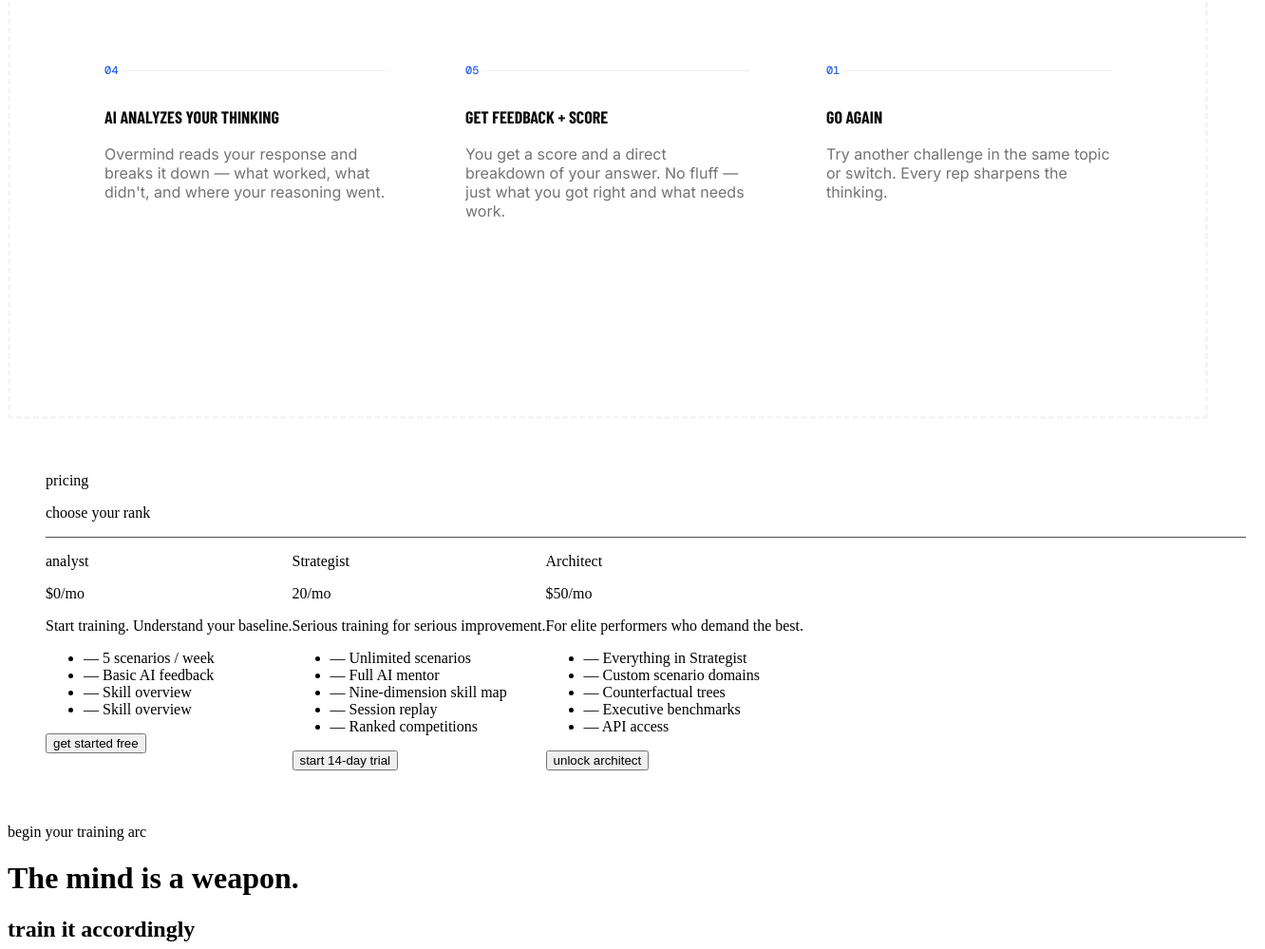
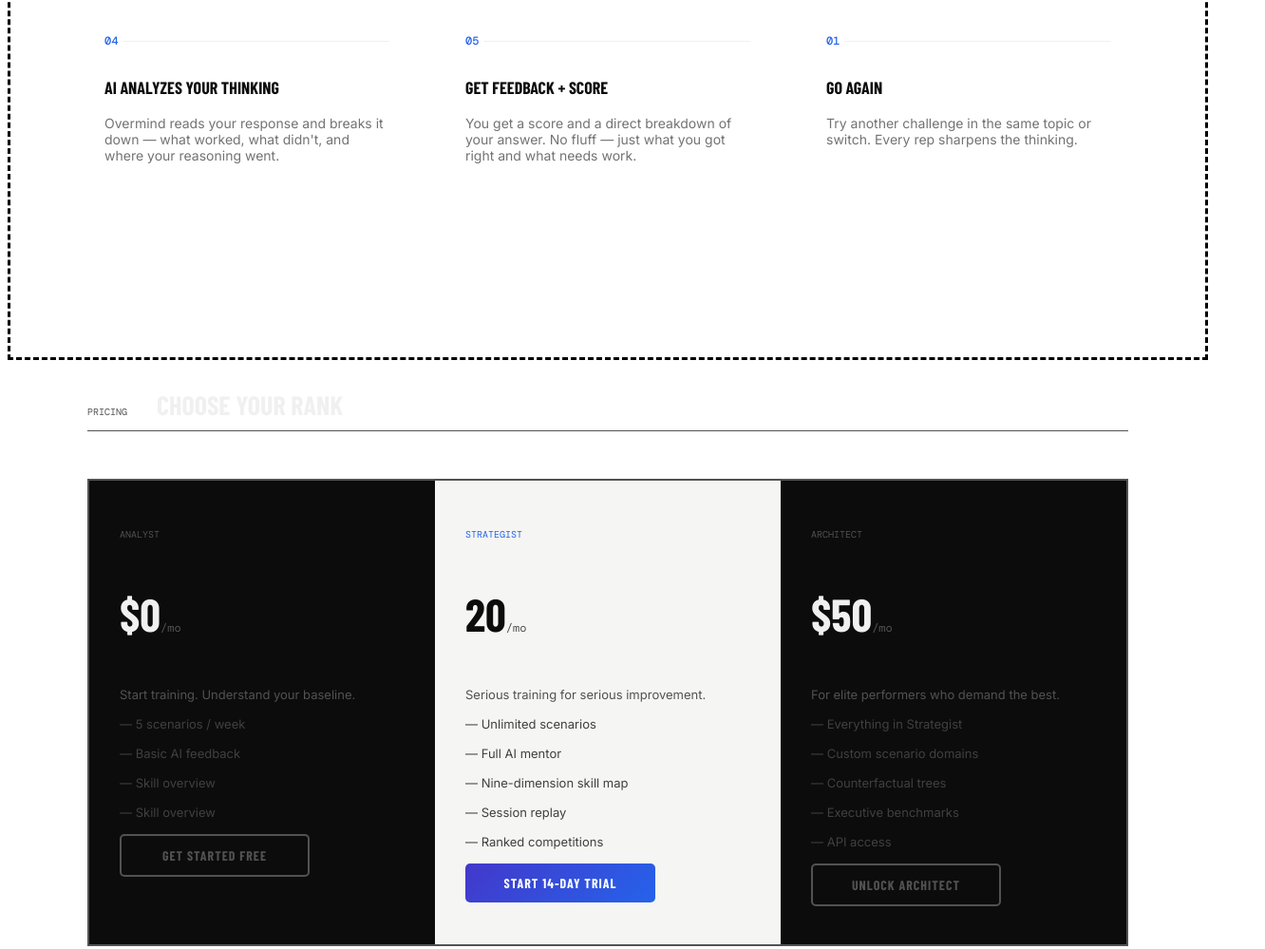
Before and after one commit to LukeMmanyi/overmind-web-app, a plain HTML site: page index.html in a window 1280 px wide. Shown: the part 2516-3515 px from the top of the page at 95% size, 1332 px wide, since content can reach past the window. Drawn offline with nearby package versions, Linux system fonts and the light colour scheme; a web font is replaced by a local one.

Commit message:
finished pricing section

```diff
--- a/index.html
+++ b/index.html
@@ -234,20 +234,20 @@
 
 
       <div id="pricing" class="pricing">
-        <div class="pricing boxes">
+
+        <div class="pricing-info">
         <div class="pricing-head">
           <p class="pricing-h">
-            pricing
+            pricing   <span class="pricing-head-p">  choose your rank</span>
           </p>
+          <div class="pricing-line"></div>
 
-          <p class="pricing-p">
-            choose your rank
-          </p>
         </div>
 
-        <div class="line"></div>
+
 
         <div class="pricing-boxes">
+
           <div class="box-1">
             <p class="pricing-title">
               analyst
@@ -269,11 +269,11 @@
           </div>
 
            <div class="box-2">
-            <p class="pricing-title">
+            <p class="pricing-title-s">
               Strategist
             </p>
 
-            <p class="price">20<span class="month">/mo</span></p>
+            <p class="price-s">20<span class="month">/mo</span></p>
 
             <p class="pricing-p">Serious training for serious improvement.</p>
 
@@ -286,7 +286,7 @@
 
             </ul>
 
-            <button class="price-button">start 14-day trial</button>
+            <button class="price-button-s">start 14-day trial</button>
           </div>
 
            <div class="box-3">
--- a/styles.css
+++ b/styles.css
@@ -252,7 +252,7 @@ align-items: center;
 }
 
 .how-it-works {
-  border-color: #F5F5F3;
+
   border-style: dashed;
    margin-top: 100px;
    padding: 150px;
@@ -334,19 +334,171 @@ align-items: center;
   color: #737373;
   font-family: inter;
   font-weight: 400;
-  -width: 60ch;
-  font-size: 14;
+  font-size: 14px;
 }
 
 .pricing {
- padding: 20px;
-  width: 100%;
+  padding: 20px;
+  display: flex;
+  justify-content: center;
+  align-items: center;
 }
+
+
 
 .pricing-boxes {
   display: flex;
+  justify-content: center;
+  align-items: stretch;
+  margin-top: 50px;
 }
 
 .box-1,.box-2, .box-3 {
-  padding
+  padding: 40px 32px;
+  flex-direction: column;
+  width: 300px;
 }
+
+
+
+.pricing-h {
+  font-family: DM Mono;
+  font-weight: 400;
+  font-size:10px;
+  color: #525252;
+  text-transform: uppercase;
+}
+
+.pricing-head-p {
+font-family: Barlow Condensed;
+font-size: 28px;
+font-weight: 900;
+color: #F0F0F0;
+margin-left: 25px;
+}
+
+.pricing-line {
+  height: 1px;
+  width: 100%;
+  background-color:#525252 ;
+}
+
+.pricing-title {
+  font-family: DM Mono;
+  font-size: 10px;
+  font-weight: 400;
+  color: #525252;
+  text-transform: uppercase;
+
+}
+
+.price {
+  font-family: Barlow Condensed;
+  color: #F0F0F0;
+  font-weight: 900;
+  font-size: 48px;
+}
+
+.month {
+  font-family: Dm Mono;
+    color: #525252;
+    font-weight: 400;
+    font-size: 12px;
+}
+
+.pricing-p {
+  font-family: inter;
+  font-weight: 400;
+  font-size: 13px;
+  color: #525252;
+}
+
+.price-list {
+   list-style-type: none;
+   color: #404040;
+   font-family: inter;
+   font-weight: 400;
+   font-size: 13px;
+    padding-left: 0;
+}
+
+.price-list li {
+  margin-top: 15px;
+  margin-bottom: 15px;
+}
+
+
+
+.price-button {
+  padding: 12px ;
+  color:#525252 ;
+  font-size: 14px;
+  font-weight: 800;
+  text-transform: uppercase;
+  background-color: transparent;
+  border-style: solid;
+  border-color: #525252;
+  font-family: Barlow Condensed;
+  width: 200px;
+  letter-spacing: 1px;
+  border-radius: 5px;
+  cursor: pointer;
+   margin-top: auto;
+}
+
+.box-1 {
+  background-color:#0c0c0c ;
+  border-top-style: solid;
+  border-left-style: solid;
+  border-bottom-style: solid;
+  border-color: #525252;
+   border-width: 2px;
+}
+
+.box-3 {
+   background-color:#0c0c0c ;
+  border-top-style: solid;
+  border-right-style: solid;
+  border-bottom-style: solid;
+  border-color: #525252;
+  border-width: 2px;
+}
+
+.box-2 {
+  background-color:#F5F5F3;
+  border-top-style: solid;
+  border-bottom-style: solid;
+  border-width: 2px;
+  border-color: #525252;
+}
+
+.pricing-title-s {
+  font-family: DM Mono;
+  font-size: 10px;
+  font-weight: 400;
+  color: #2563EB;
+  text-transform: uppercase;
+}
+
+.price-s {
+   font-family: Barlow Condensed;
+  color: #0c0c0c;
+  font-weight: 900;
+  font-size: 48px;
+}
+
+.price-button-s {
+  padding: 12px ;
+  font-family: Barlow Condensed;
+  color:#ffffff ;
+  font-size: 14px;
+  font-weight: 800;
+  text-transform: uppercase;
+  background-image: linear-gradient(135deg, #4338ca, #2563eb);
+  border-radius: 5px;
+  border: none;
+   width: 200px;
+   letter-spacing: 1px;
+   cursor: pointer;
+    margin-top: auto;
+}
```
